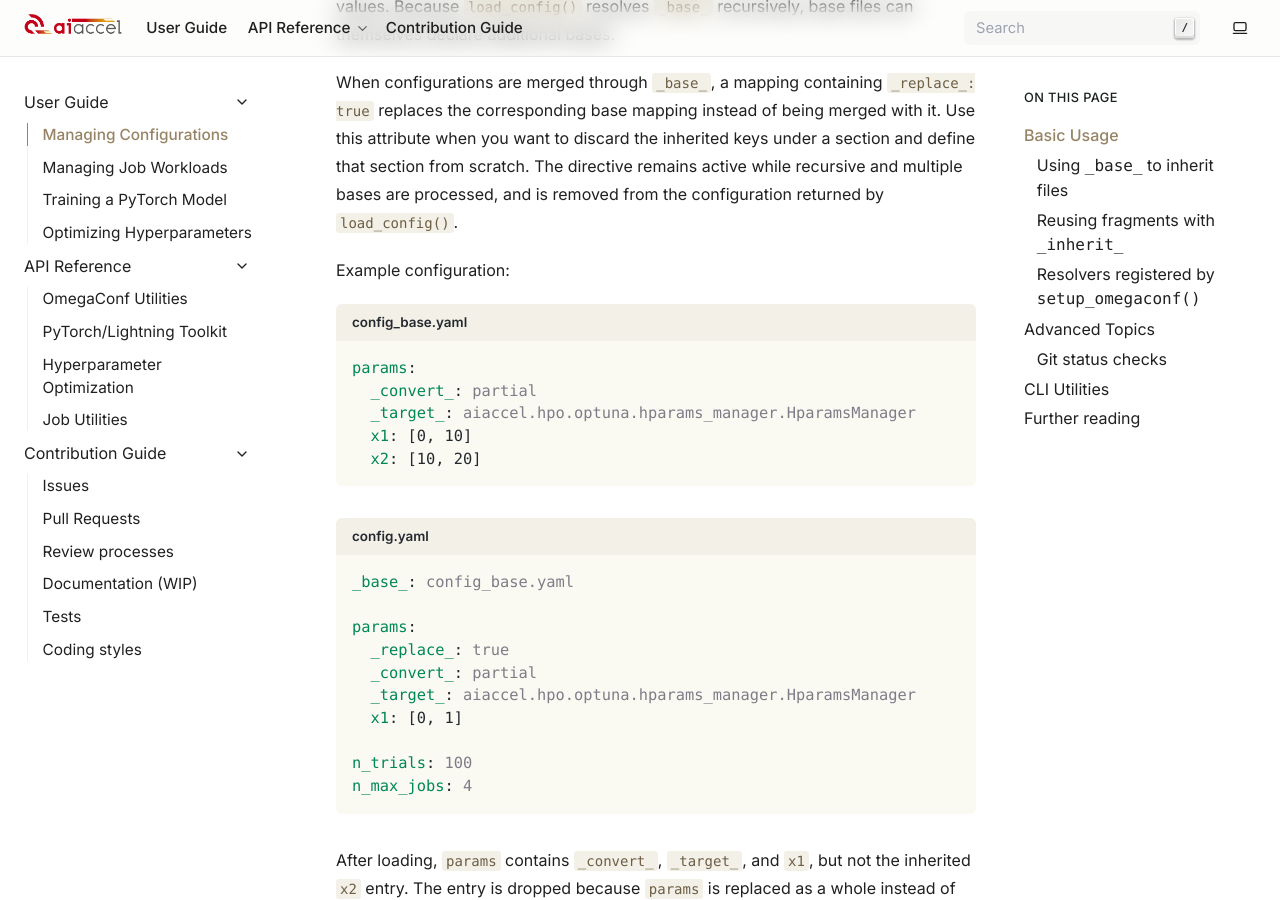
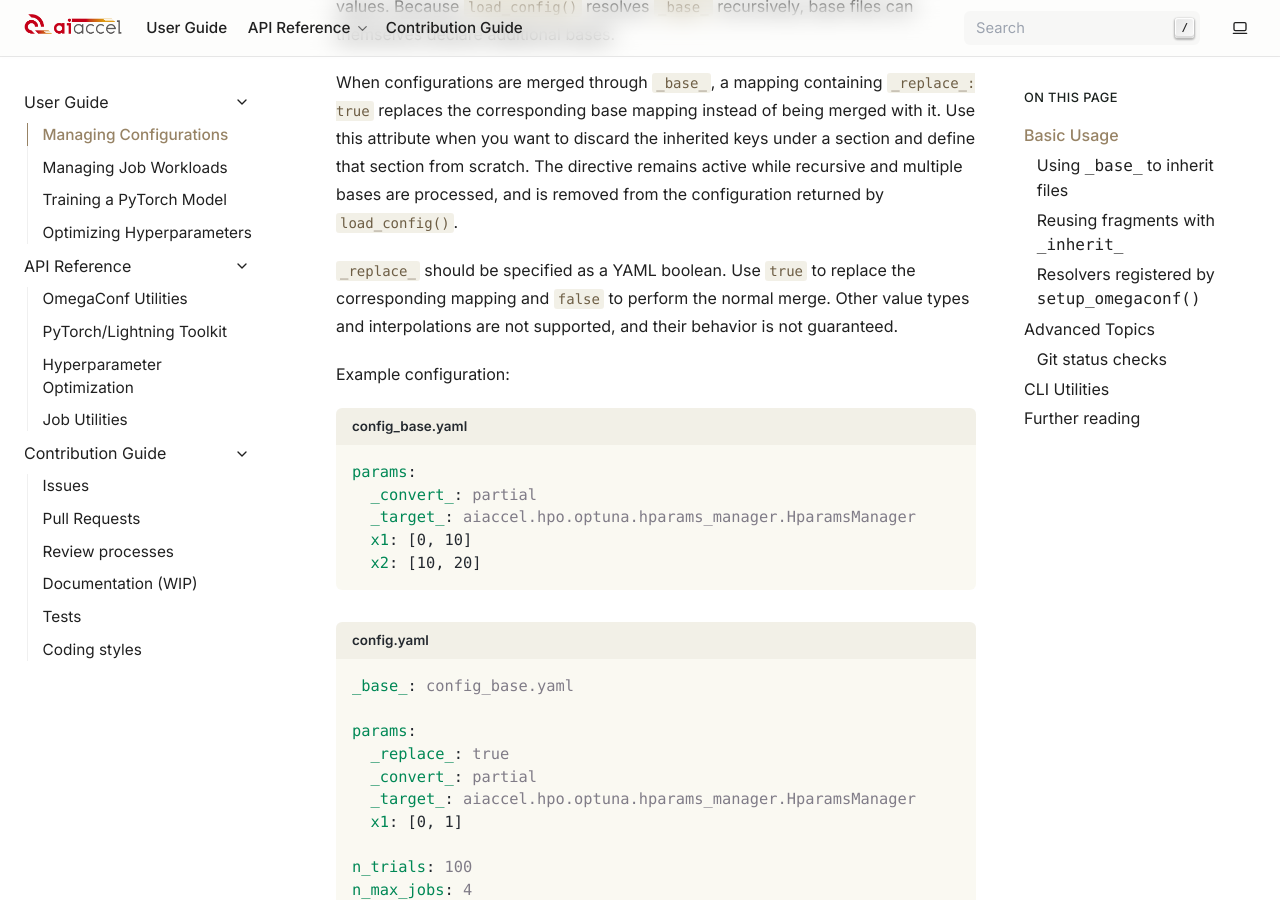
Before and after one commit to aistairc/aiaccel, a Sphinx documentation site: the page built from docs/source/user_guide/config.rst, in a window 1280 px wide and 900 px high, scrolled down 2788 px. Built offline with Sphinx 7.4.7, drawn with Linux system fonts in a browser that asks for light colours.

Commit message:
Add supported _replace_ values in docs

```diff
--- a/docs/source/user_guide/config.rst
+++ b/docs/source/user_guide/config.rst
@@ -124,6 +124,10 @@ attribute when you want to discard the inherited keys under a section and define
 section from scratch. The directive remains active while recursive and multiple bases
 are processed, and is removed from the configuration returned by
 :func:`~aiaccel.config.load_config`.
+
+``_replace_`` should be specified as a YAML boolean. Use ``true`` to replace the
+corresponding mapping and ``false`` to perform the normal merge. Other value types and
+interpolations are not supported, and their behavior is not guaranteed.
 
 Example configuration:
 
```
